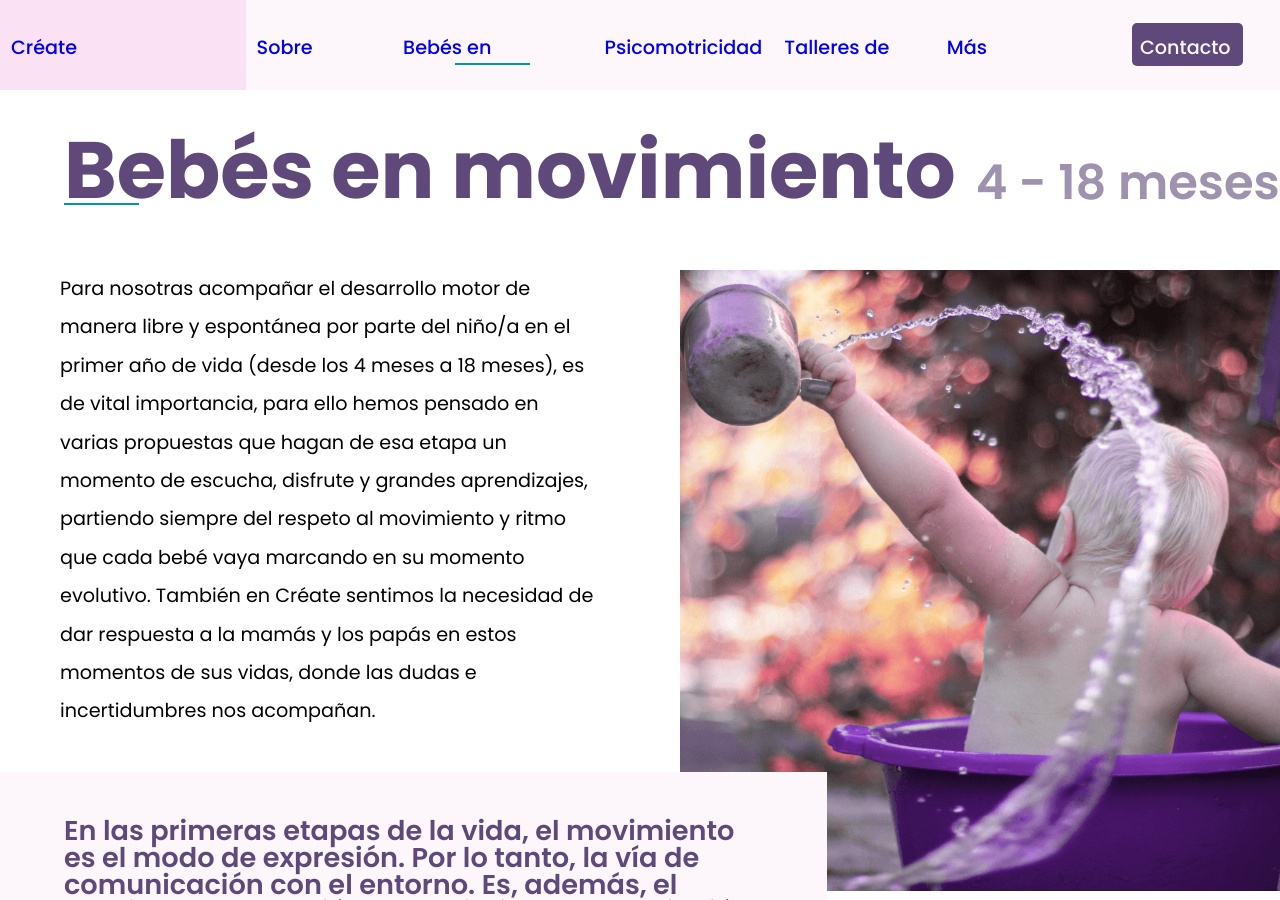
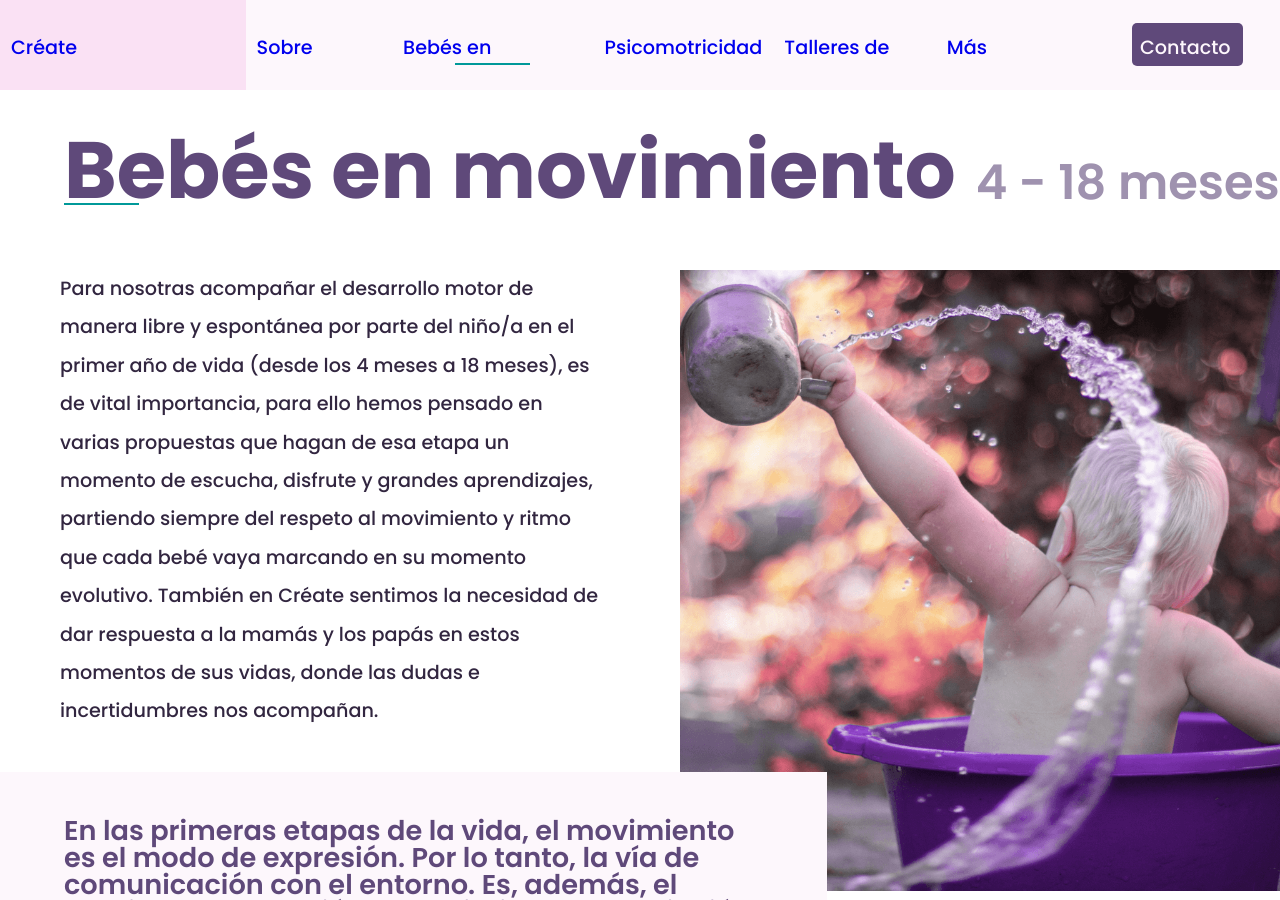
Before and after one commit to xaviersierra/createaranjuez, a Jekyll site: the page built from movement.markdown, in a window 1280 px wide and 900 px high. Built offline with Jekyll 4.4.1, drawn with Linux system fonts in a browser that asks for light colours.

Commit message:
fix: babies in movement description text color

```diff
--- a/_sass/movement.scss
+++ b/_sass/movement.scss
@@ -35,6 +35,8 @@
         padding-left: 10%;
         font-size: 1.2rem;
         line-height: 2em;
+        color: #322640;
+        font-weight: 500;
     }
 
     .main-image {
```
